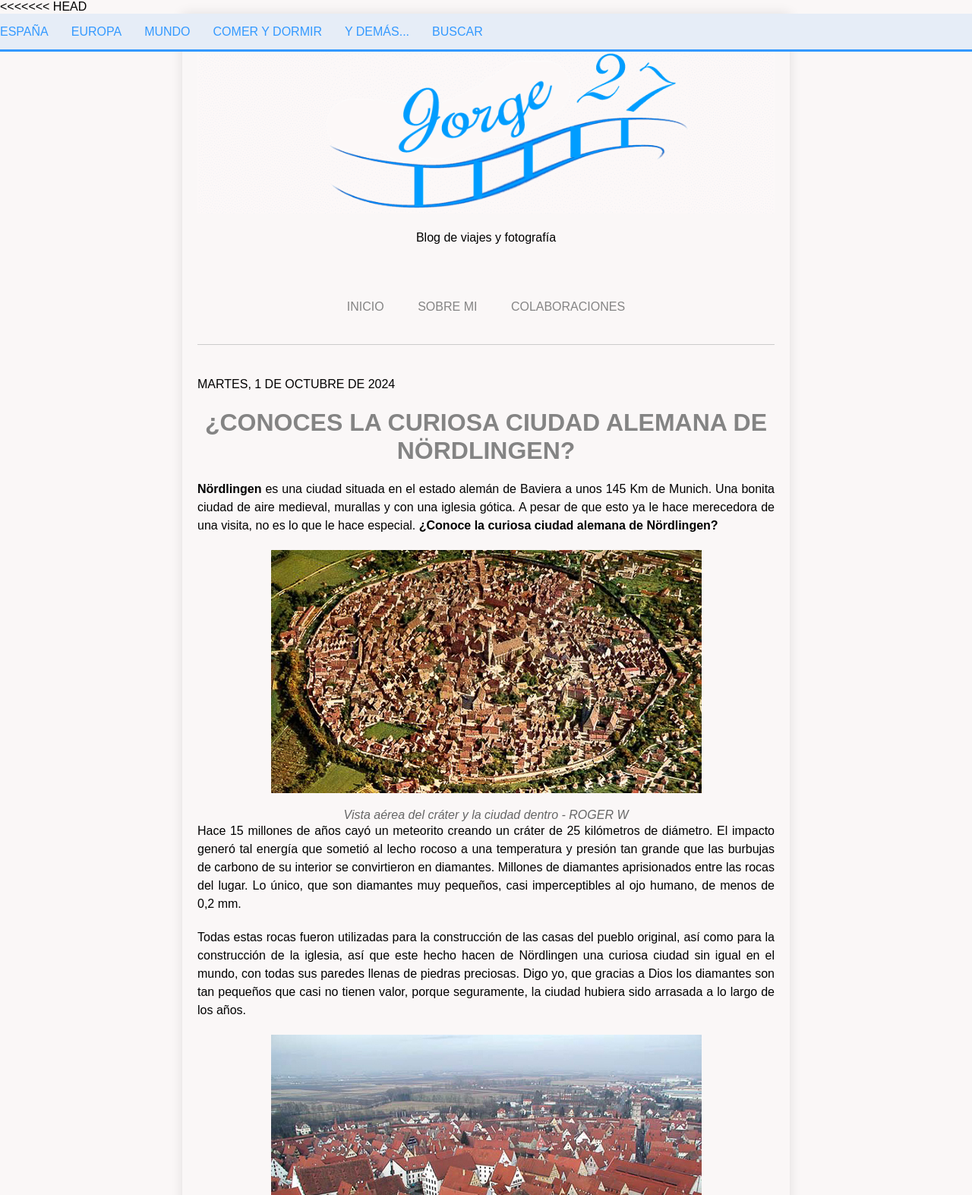
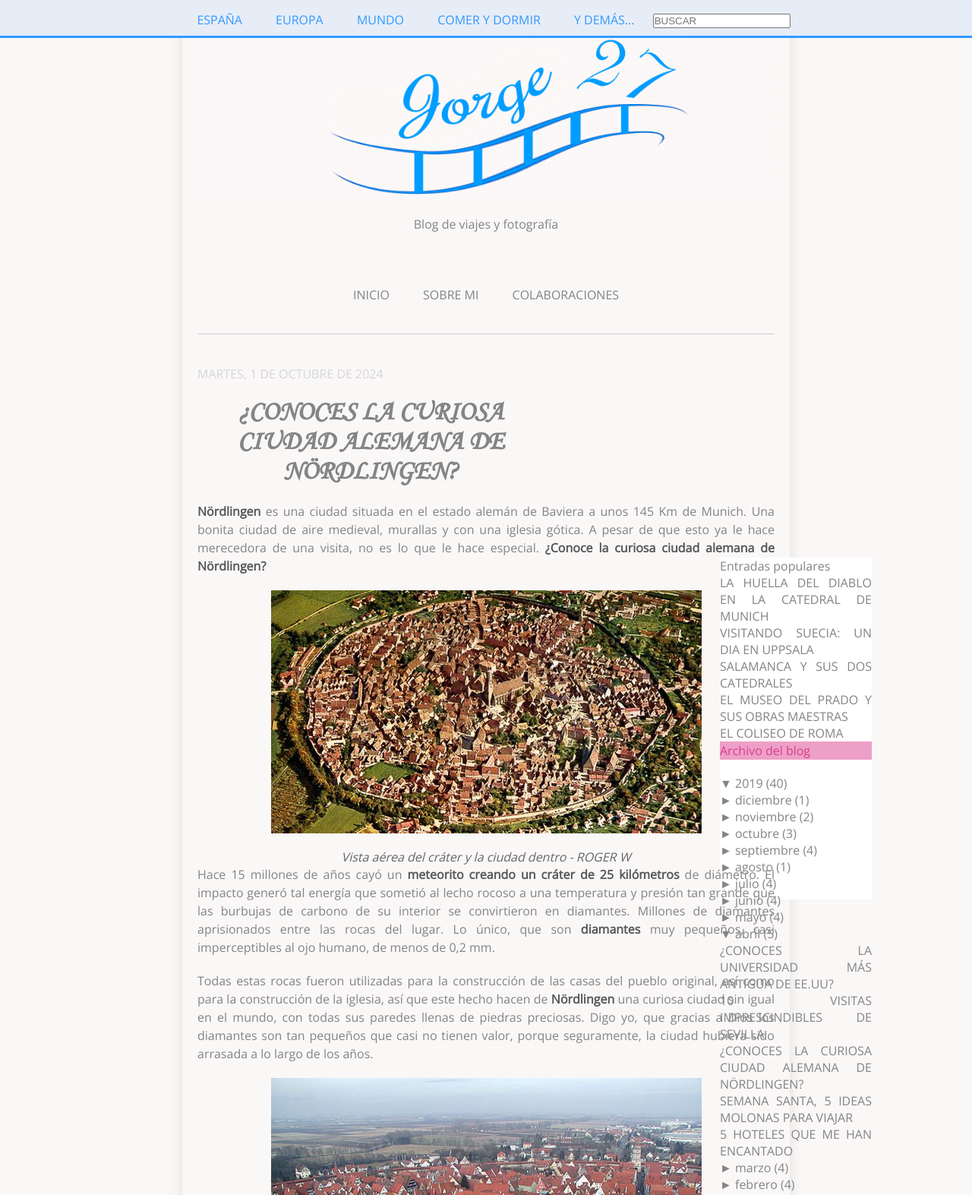
Before and after one commit to jortecs/anden-27, a plain HTML site: page index.html in a window 1280 px wide. Shown: the top 1573 px of the page at 76% size. Drawn offline with nearby package versions, Linux system fonts and the light colour scheme.

Commit message:
at least we are ahead of all hte rest

```diff
--- a/index.html
+++ b/index.html
@@ -1,4 +1,3 @@
-<<<<<<< HEAD
 <!DOCTYPE html>
 <html lang="en">
 <head>
@@ -6,20 +5,23 @@
     <meta name="viewport" content="width=device-width, initial-scale=1.0">
     <title>Document</title>
     <link rel="stylesheet" href="styles.css">
+    <link href='https://fonts.googleapis.com/css?family=Open Sans' rel='stylesheet'>
 </head>
 <body>
     <header>
 
     <div class="contenedor">
         <nav>
+            <ul>
+                <li><a href="#">ESPAÑA</a></li>
+                <li><a href="#">EUROPA</a></li>
+                <li><a href="#">MUNDO </a></li>
+                <li><a href="#">COMER Y DORMIR</a></li>
+                <li><a href="#">Y DEMÁS...</a></li>
+                <!-- <button>BUSCAR</button> -->
+                <input type="search" name="" id="" placeholder="BUSCAR">
 
-                <a href="#">ESPAÑA</a>
-                <a href="#">EUROPA</a>
-                <a href="#">MUNDO </a>
-                <a href="#">COMER Y DORMIR</a>
-                <a href="#">Y DEMÁS...</a>
-                <a href="#">BUSCAR</a>
-
+            </ul>
         </nav>
     </div>
 </header>
@@ -36,7 +38,7 @@
 <hr>
 
 
-    <p>MARTES, 1 DE OCTUBRE DE 2024</p>
+    <p class="date-custom">MARTES, 1 DE OCTUBRE DE 2024</p>
 <h1> ¿CONOCES LA CURIOSA CIUDAD ALEMANA DE NÖRDLINGEN? </h1>
 
 <p> <b>Nördlingen</b> es una ciudad situada en el estado alemán de Baviera a unos 145 Km de Munich. Una bonita ciudad de aire medieval, murallas y con una iglesia gótica. A pesar de que esto ya le hace merecedora de una visita, no es lo que le hace especial. <b>¿Conoce la curiosa ciudad alemana de Nördlingen? </b></p>
@@ -44,9 +46,9 @@
 <figcaption> Vista aérea del cráter y la ciudad dentro - ROGER W </figcaption>
 
 <p>
-Hace 15 millones de años cayó un meteorito creando un cráter de 25 kilómetros de diámetro. El impacto generó tal energía que sometió al lecho rocoso a una temperatura y presión tan grande que las burbujas de carbono de su interior se convirtieron en diamantes. Millones de diamantes aprisionados entre las rocas del lugar. Lo único, que son diamantes muy pequeños, casi imperceptibles al ojo humano, de menos de 0,2 mm. </p>
+Hace 15 millones de años cayó un <b>meteorito creando un cráter de 25 kilómetros</b> de diámetro. El impacto generó tal energía que sometió al lecho rocoso a una temperatura y presión tan grande que las burbujas de carbono de su interior se convirtieron en diamantes. Millones de diamantes aprisionados entre las rocas del lugar. Lo único, que son <b>diamantes</b> muy pequeños, casi imperceptibles al ojo humano, de menos de 0,2 mm. </p>
 
-<p>Todas estas rocas fueron utilizadas para la construcción de las casas del pueblo original, así como para la construcción de la iglesia, así que este hecho hacen de Nördlingen una curiosa ciudad sin igual en el mundo, con todas sus paredes llenas de piedras preciosas.
+<p>Todas estas rocas fueron utilizadas para la construcción de las casas del pueblo original, así como para la construcción de la iglesia, así que este hecho hacen de <b>Nördlingen</b> una curiosa ciudad sin igual en el mundo, con todas sus paredes llenas de piedras preciosas.
 Digo yo, que gracias a Dios los diamantes son tan pequeños que casi no tienen valor, porque seguramente, la ciudad hubiera sido arrasada a lo largo de los años.</p>
 
 <img src="img/Noerdlingen-wikipedia.jpg" alt="Nordlingen">
@@ -58,7 +60,7 @@ Digo yo, que gracias a Dios los diamantes son tan pequeños que casi no tienen v
 
 
 <b>Etiquetas: </b>
-Alemania, Curiosidades viajeras
+<a href="">Alemania</a>, <a href="">Curiosidades viajeras</a>
 <hr>
 Si te ha gustado esta entrada, compártela con tus amigos. ¡Gracias!
 <hr>
@@ -77,80 +79,49 @@ Gracias por comentar en Anden 27. </p>
 <a href="">Entrada antigua</a>
 <a href="">Inicio</a>
 <a href="">Entrada más reciente</a>
-=======
-<html>
-  España
-Europa
-Mundo
-Comer y dormir
-Y además …
-BUSCAR
+<aside>
 
-Blog de viajes y fotografía
+    <section id="catologo">
+        <div id="titulo-secundario-lista">Entradas populares</div>
 
-INICIO SOBRE MI COLABORACIONES
+        <ul>
+            <li>LA HUELLA DEL DIABLO EN LA CATEDRAL DE MUNICH</li>
+            <li>VISITANDO SUECIA: UN DIA EN UPPSALA</li>
+            <li>SALAMANCA Y SUS DOS CATEDRALES</li>
+            <li>EL MUSEO DEL PRADO Y SUS OBRAS MAESTRAS</li>
+            <li>EL COLISEO DE ROMA
+            </li>
+        </ul>
+    </section>
 
-lunes, 15 de abril de 2019
+    <section id="cotologo-date">
+        <div id="titulo-secundario-lista"><p>Archivo del blog</p></div>
+        <li>▼  2019 (40)</li>
+        <li>►  diciembre (1)</li>
+        <li>►  noviembre (2)</li>
+        <li>►  octubre (3)</li>
+        <li>►  septiembre (4)</li>
+        <li>►  agosto (1)</li>
+        <li>►  julio (4)</li>
+        <li>►  junio (4)</li>
+        <li>►  mayo (4)</li>
+        <il>▼  abril (5)</il>
+        <ul>
+            <li>¿CONOCES LA UNIVERSIDAD MÁS ANTIGUA DE EE.UU?</li>
+            <li>10 VISITAS IMPRESCINDIBLES DE SEVILLA</li>
+            <li>¿CONOCES LA CURIOSA CIUDAD ALEMANA DE NÖRDLINGEN?</li>
+            <li>SEMANA SANTA, 5 IDEAS MOLONAS PARA VIAJAR</li>
+            <li>5 HOTELES QUE ME HAN ENCANTADO</li>
+        </ul>
+        <li>►  marzo (4)</li>
+        <li>►  febrero (4)</li>
+        <li>►  enero (4)</li>
+    </section>
 
-¿CONOCES LA CURIOSA CIUDAD ALEMANA DE NÖRDLINGEN?
-
-Nördlingen es una ciudad situada en el estado alemán de Baviera a unos 145 Km de Munich. Una bonita ciudad de aire medieval, murallas y con una iglesia gótica. A pesar de que esto ya le hace merecedora de una visita, no es lo que le hace especial. ¿Conoce la curiosa ciudad alemana de Nördlingen?
-
-Pie de foto>>>>> Vista aérea del cráter y la ciudad dentro - ROGER W
-
-
-Hace 15 millones de años cayó un meteorito creando un cráter de 25 kilómetros de diámetro. El impacto generó tal energía que sometió al lecho rocoso a una temperatura y presión tan grande que las burbujas de carbono de su interior se convirtieron en diamantes. Millones de diamantes aprisionados entre las rocas del lugar. Lo único, que son diamantes muy pequeños, casi imperceptibles al ojo humano, de menos de 0,2 mm.
-Todas estas rocas fueron utilizadas para la construcción de las casas del pueblo original, así como para la construcción de la iglesia, así que este hecho hacen de Nördlingen una curiosa ciudad sin igual en el mundo, con todas sus paredes llenas de piedras preciosas.
-Digo yo, que gracias a Dios los diamantes son tan pequeños que casi no tienen valor, porque seguramente, la ciudad hubiera sido arrasada a lo largo de los años.
-
-Pie de foto>>>>>>>>>> La curiosa ciudad alemana de Nördlingen. Fotografía de Wikipedia
-
-
-Durante muchos años se pensó que la ciudad estaba construida sobre el cráter de un volcán, pero luego los expertos descubrieron que el agujero fue el resultado del impacto de un meteorito. Una ciudad que se convirtió en especial hace millones de años cuando se produjo el brutal impacto del meteorito. Y ahora ya ¿Conoces la curiosa ciudad alemana de Nördlingen?
-
-Etiquetas: Alemania, Curiosidades viajeras
-
-Si te ha gustado esta entrada, compártela con tus amigos. ¡Gracias!
-
-No hay comentarios:
-Publicar un comentario
-Gracias por comentar en Anden 27.
-https://resources.blogblog.com/img/anon36.png
-Escribe tu comentario
-
-Entrada antigua
-Inicio
-Entrada más reciente
->>>>>>> ee1e4120b2cc17ae6557ab68162805531e82f36b
-
-Entradas populares
-
-LA HUELLA DEL DIABLO EN LA CATEDRAL DE MUNICH
-VISITANDO SUECIA: UN DIA EN UPPSALA
-SALAMANCA Y SUS DOS CATEDRALES
-EL COLISEO DE ROMA
-
-Archivo del blog
-▼  2019 (40)
-►  diciembre (1)
-►  noviembre (2)
-►  octubre (3)
-►  septiembre (4)
-►  agosto (1)
-►  julio (4)
-►  junio (4)
-►  mayo (4)
-▼  abril (5)
-¿CONOCES LA UNIVERSIDAD MÁS ANTIGUA DE EE.UU?
-10 VISITAS IMPRESCINDIBLES DE SEVILLA
-¿CONOCES LA CURIOSA CIUDAD ALEMANA DE NÖRDLINGEN?
-SEMANA SANTA, 5 IDEAS MOLONAS PARA VIAJAR
-5 HOTELES QUE ME HAN ENCANTADO
-►  marzo (4)
-►  febrero (4)
-►  enero (4)
-
-Seguidores
+    <section id="followers">
+        <div id="titulo-secundario-lista">Seguidores</div>
+    </section>
+</aside>
 Seguir
 00
 https://i.creativecommons.org/l/by/4.0/80x15.png
@@ -159,11 +130,8 @@ Basada en una obra en http://anden-27.blogspot.com.es.
 Registrado en Safe Creative
 https://www.safecreative.org/userfeed/1608250244473
 
-<<<<<<< HEAD
 </div>
 
 
 </body>
-=======
->>>>>>> ee1e4120b2cc17ae6557ab68162805531e82f36b
 </html>
--- a/styles.css
+++ b/styles.css
@@ -3,14 +3,21 @@
     margin: 0;
     box-sizing: border-box;
 }
-
+@font-face {
+    font-family: "Corsiva";
+    src: url("assets/fonts/Corsiva-normal-400-100.ttf");
+}
 body {
     text-align: justify;
-    font-family: Arial, sans-serif;
-    background-color: #faf7f7
+    font-family: 'Open Sans';
+    color: #848484;
+    font-size : 16px;
+    background-color: #faf7f7;
+    font-weight: 100;
 }
 
 header {
+    justify-content: center;
     text-align: center;
     padding: 0px;
 }
@@ -21,20 +28,21 @@ header {
     height: 50px;
     position: fixed;
     border-bottom: solid #3399ff 3px;
-    display: flex;
-
 }
 
-.contenedor nav {
-    display: flex;
-    align-items: center;
-    gap: 30px;
+.contenedor nav ul{
+    margin-top: 15px;
 }
 
-.contenedor nav a {
+.contenedor nav ul li{
+    display: inline;
+    justify-content:space-evenly;
+    padding:20px;
+}
+
+a {
     text-decoration: none;
     color: #3399ff;
-
 }
 
 .menu-two {
@@ -46,6 +54,7 @@ header {
     margin: 0 20px;
     text-decoration: none;
     color: #848484;
+
 
 }
 
@@ -69,6 +78,9 @@ main {
 }
 
 main h1 {
+    font-family: "Corsiva";
+    font-size: 35px;
+    width: 60%;
     text-align: center;
     color: #848484;
     margin-bottom: 20px;
@@ -77,6 +89,7 @@ main h1 {
 main p {
     line-height: 1.5;
     margin-bottom: 20px;
+
 }
 
 main img {
@@ -95,3 +108,25 @@ hr {
 .p-blog {
     text-align: center;
 }
+.date-custom{
+    color:#d5d6d6;
+}
+body main b {
+    font-weight: bold;
+    color: #585858;
+}
+li {
+    list-style:none;
+}
+#titulo-secundario-lista p{
+    background-color : #eda0c7;
+    color: #d93d8d;
+}
+aside{
+    width:200px;
+    height:450px;
+    background: #ffffff;
+    float:right;
+    margin:-8rem;
+    margin-top: -120rem;
+}
```
